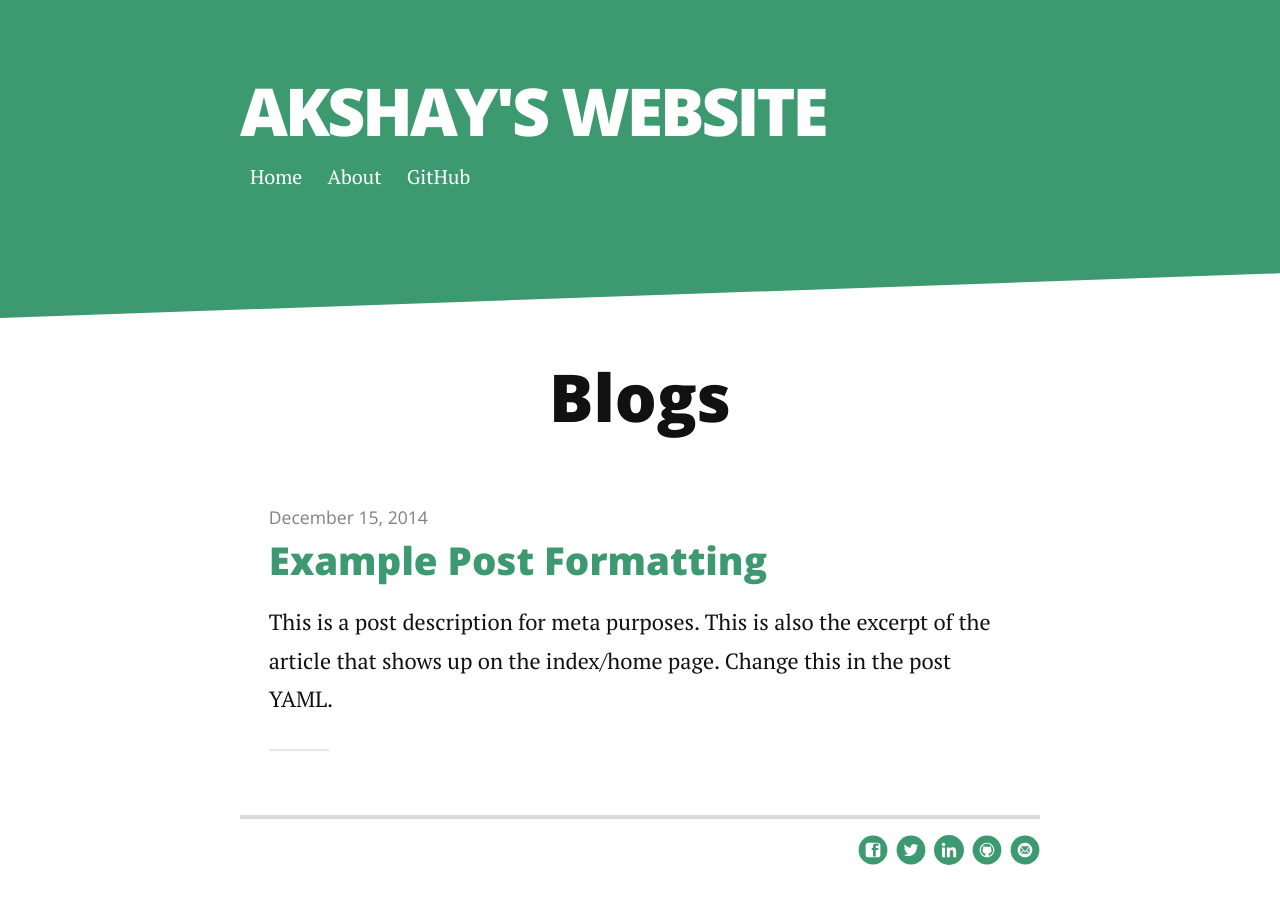
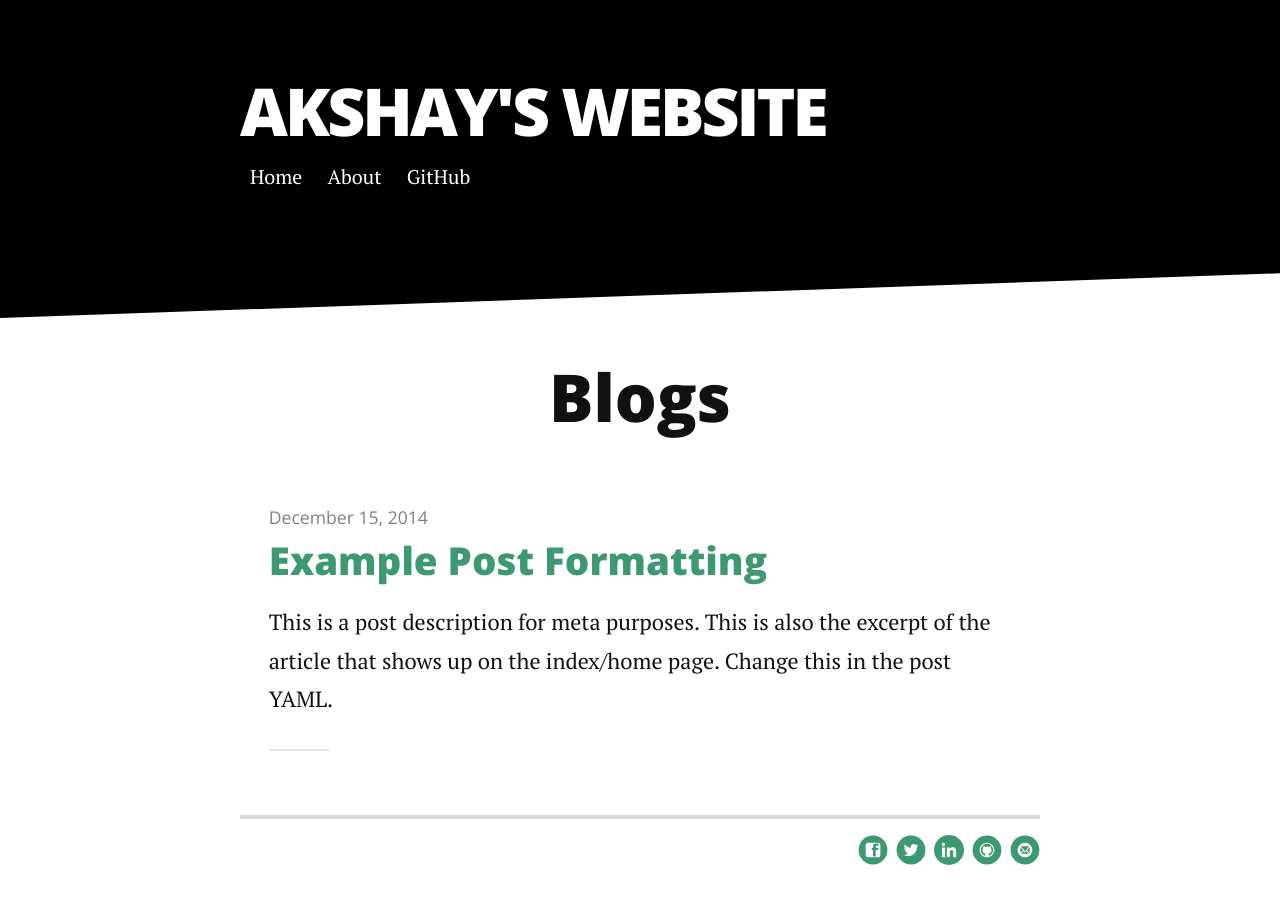
Before and after one commit to amyglan/amyglan.github.io, a Jekyll site: the page built from index.html, in a window 1280 px wide. Built offline with Jekyll 4.4.1, drawn with Linux system fonts in a browser that asks for light colours; nearby versions of some CDN libraries; the list of posts is cut into pages by our own code.

Commit message:
background color

```diff
--- a/_sass/_config.scss
+++ b/_sass/_config.scss
@@ -29,7 +29,7 @@ $primary-color: rgb(0, 0, 0);
 $secondary-color: #233E5B;
 $tertiary-color: #aaa;
 $link-color: $olive;
-$background-color: $olive;
+$background-color: $primary-color;
 
 $bad-color: $red; // Bad color for errors, validation etc.
 $good-color: $green; // Good color for success etc.
--- a/_sass/breakpoints/_mobileup.scss
+++ b/_sass/breakpoints/_mobileup.scss
@@ -28,12 +28,12 @@ body {
 
 // Text Selection Styling
 ::-moz-selection {
-	background: #3D9970;
+	background: $primary-color;
 	color: white;
 }
 
 ::selection {
-	background: #3D9970;
+	background: $primary-color;
 	color: white;
 }
 
```
